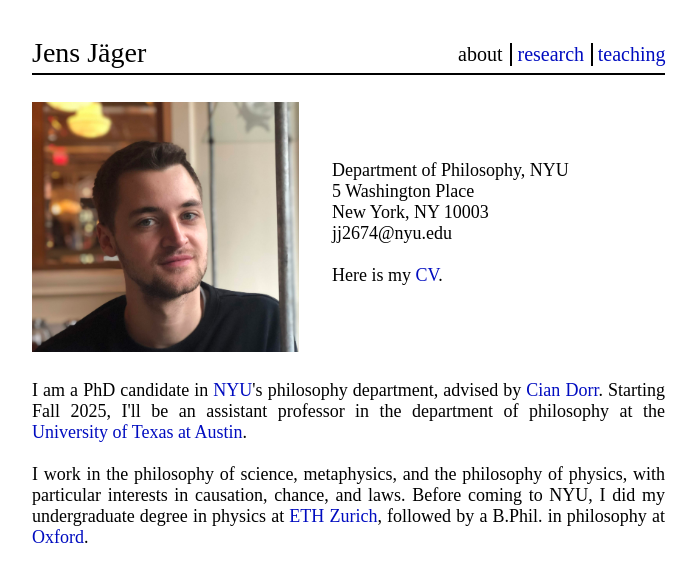
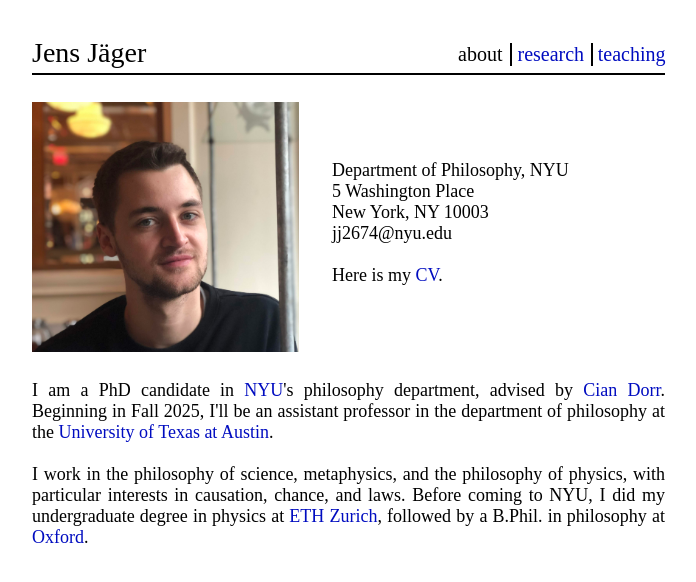
Before and after one commit to jjaegerphilo/jjaegerphilo.github.io, a plain HTML site: page index.html in a window 1280 px wide. Shown: the top 582 px of the page, without its empty margins (168-864 px from the left). Drawn offline with Linux system fonts and the light colour scheme.

Commit message:
Update index.html

```diff
--- a/index.html
+++ b/index.html
@@ -73,7 +73,7 @@ a:hover, a:active {text-decoration: underline; color: 808080}
 
 
  <div style="left: 200px; top: 380px; width:633px; position:absolute; z-index: 1; font-size: 18px; text-align: justify; text-justify: inter-word;">
-    I am a PhD candidate in <a href="http://as.nyu.edu/philosophy.html"  target="_blank">NYU</a>'s philosophy department, advised by <a href="https://pages.nyu.edu/dorr/" target="_blank">Cian Dorr</a>. Starting Fall 2025, I'll be an assistant professor in the department of philosophy at the <a href="https://liberalarts.utexas.edu/philosophy/"  target="_blank">University of Texas at Austin</a>.
+    I am a PhD candidate in <a href="http://as.nyu.edu/philosophy.html"  target="_blank">NYU</a>'s philosophy department, advised by <a href="https://pages.nyu.edu/dorr/" target="_blank">Cian Dorr</a>. Beginning in Fall 2025, I'll be an assistant professor in the department of philosophy at the <a href="https://liberalarts.utexas.edu/philosophy/"  target="_blank">University of Texas at Austin</a>.
    <br><br>
 
     I work in the philosophy of science, metaphysics, and the philosophy of physics, with particular interests in  causation, chance, and laws. <!--My dissertation explores what spacetime loops can teach us about the nature of chance and causation&#8212<a href="research.html">a lot</a>, I argue.
```
